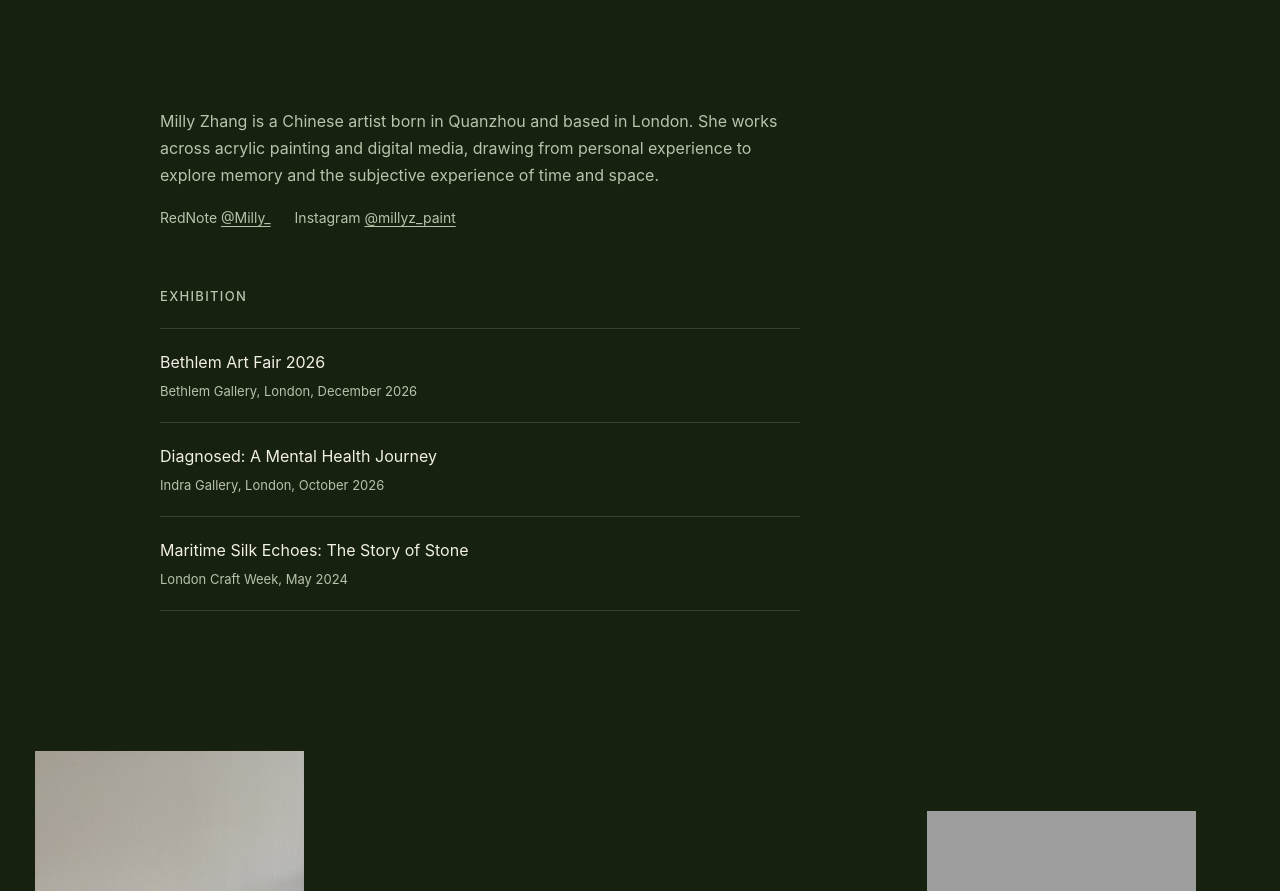
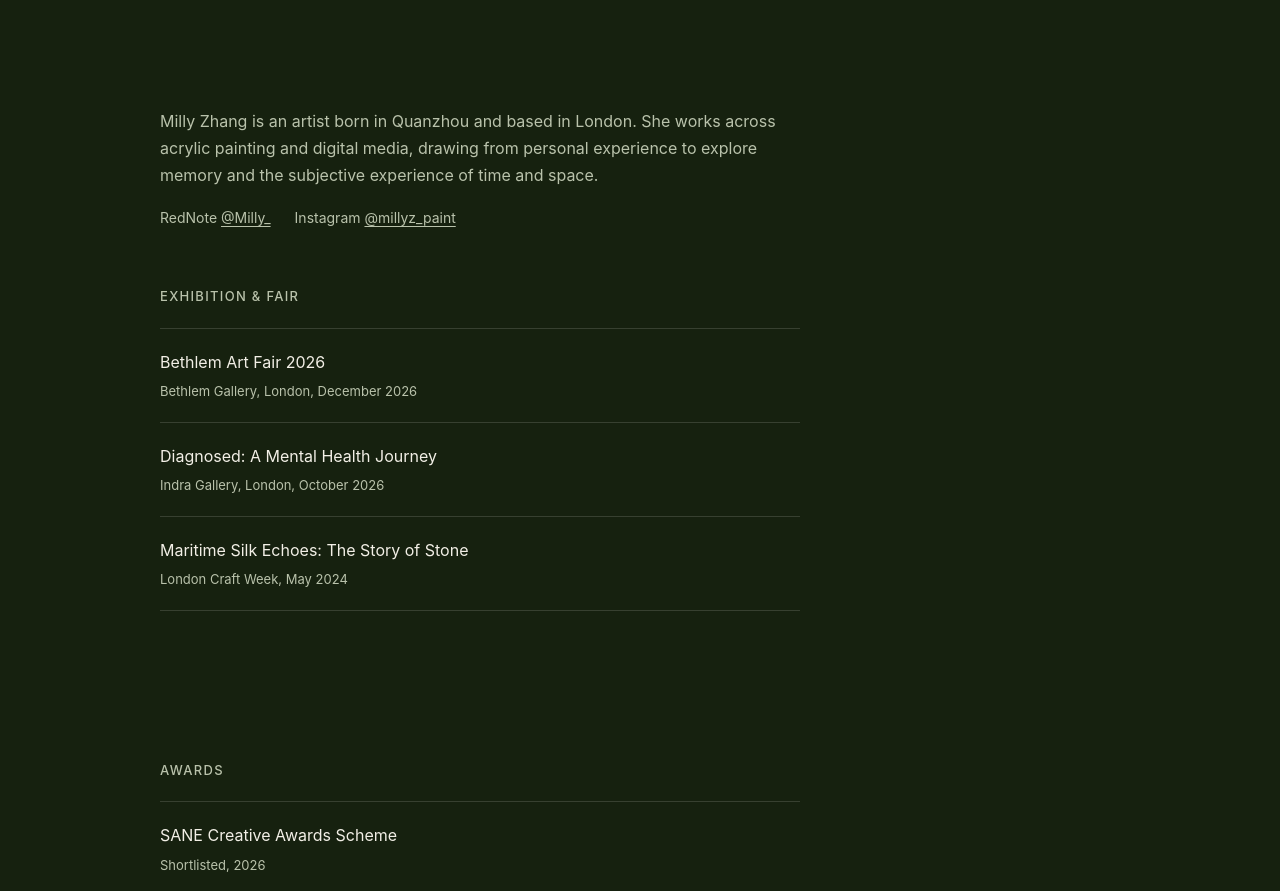
Before and after one commit to qzmilly/qzmilly.github.io, a plain HTML site: page index.html in a window 1280 px wide. Shown: the part 61-952 px from the top of the page. Drawn offline with Linux system fonts and the light colour scheme; grey boxes are pictures that could not be loaded.

Commit message:
Bio without nationality; rename Exhibition to Exhibition & Fair; add Awards
Co-Authored-By: Claude Sonnet 5.5 <noreply@anthropic.com>

```diff
--- a/index.html
+++ b/index.html
@@ -27,7 +27,7 @@
   <section id="art" class="section page-section">
     <div class="section-inner wide">
       <div class="art-head">
-        <p class="section-intro">Milly Zhang is a Chinese artist born in Quanzhou and based in London. She works across acrylic painting and digital media, drawing from personal experience to explore memory and the subjective experience of time and space.</p>
+        <p class="section-intro">Milly Zhang is an artist born in Quanzhou and based in London. She works across acrylic painting and digital media, drawing from personal experience to explore memory and the subjective experience of time and space.</p>
 
         <div class="social-links">
           <a href="https://www.xiaohongshu.com/user/profile/66833d0000000000030333d3?xsec_token=YBDyG5JroR-LG76Tj_wtVNkvZ6KzWKBf3QDv-d-PCypOU=&xsec_source=app_share&xhsshare=WeixinSession&appuid=66833d0000000000030333d3&apptime=1786130086&share_id=4ab6bbef7b064b5b86778a321812dfa2&wechatWid=f03186ca0e17f15bc233c64a62c9fb49&wechatOrigin=menu" target="_blank" rel="noopener">RedNote <span class="social-handle">@Milly_</span></a>
@@ -35,7 +35,7 @@
         </div>
 
         <div class="exhibition">
-          <h3 class="sub-heading">Exhibition</h3>
+          <h3 class="sub-heading">Exhibition &amp; Fair</h3>
           <div class="project-list">
             <div class="project-item">
               <span class="project-title">Bethlem Art Fair 2026</span>
@@ -49,6 +49,16 @@
               <span class="project-title">Maritime Silk Echoes: The Story of Stone</span>
               <span class="project-meta">London Craft Week, May 2024</span>
             </a>
+          </div>
+        </div>
+
+        <div class="exhibition awards">
+          <h3 class="sub-heading">Awards</h3>
+          <div class="project-list">
+            <div class="project-item">
+              <span class="project-title">SANE Creative Awards Scheme</span>
+              <span class="project-meta">Shortlisted, 2026</span>
+            </div>
           </div>
         </div>
       </div>
--- a/styles.css
+++ b/styles.css
@@ -483,3 +483,5 @@ h1, h2, h3 { font-weight: 500; margin: 0; }
 
 .page-section { padding-top: 110px; }
 .art-head .section-intro { margin-top: 0; }
+
+.exhibition.awards { margin-top: 48px; margin-bottom: 40px; }
```
